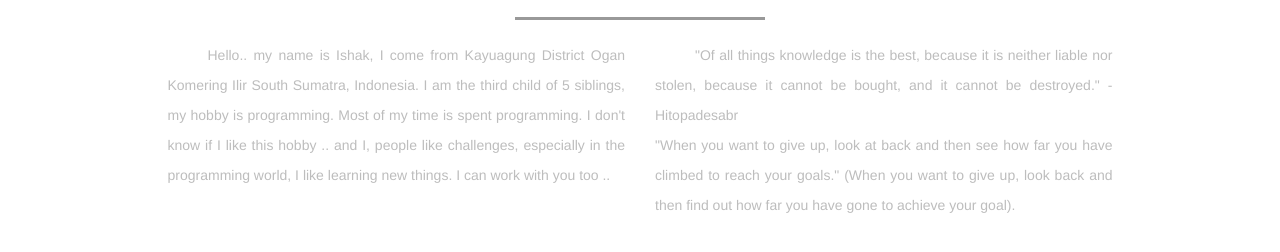
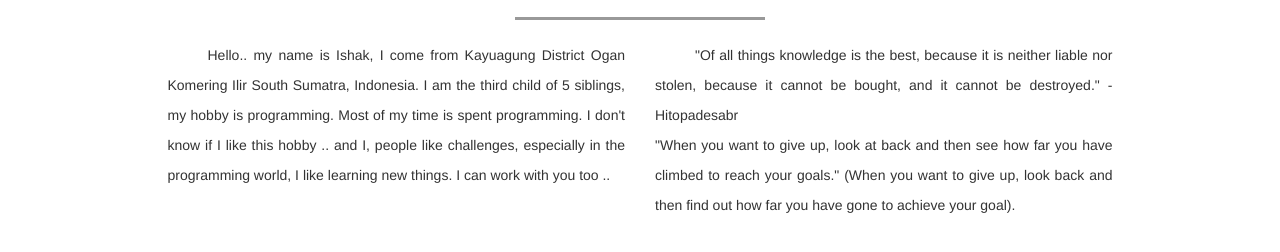
Before and after one commit to Ishakkangah/Ishakkangah.github.io, a plain HTML site: page index.html in a window 1280 px wide. Shown: the part 556-808 px from the top of the page. Drawn offline with Linux system fonts and the light colour scheme.

Commit message:
Update style.css

```diff
--- a/css/style.css
+++ b/css/style.css
@@ -145,8 +145,6 @@ html{
 	line-height: 30px;
 	text-indent: 40px;
 	text-align: justify;
-	color:#BDBDBD;
-
 }
 
 .pKanan{
```
